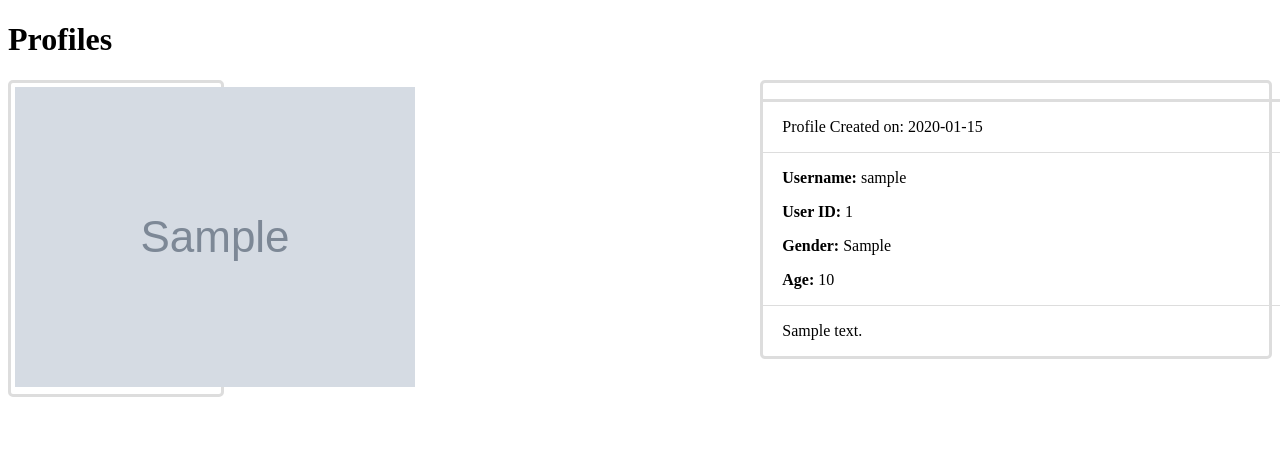
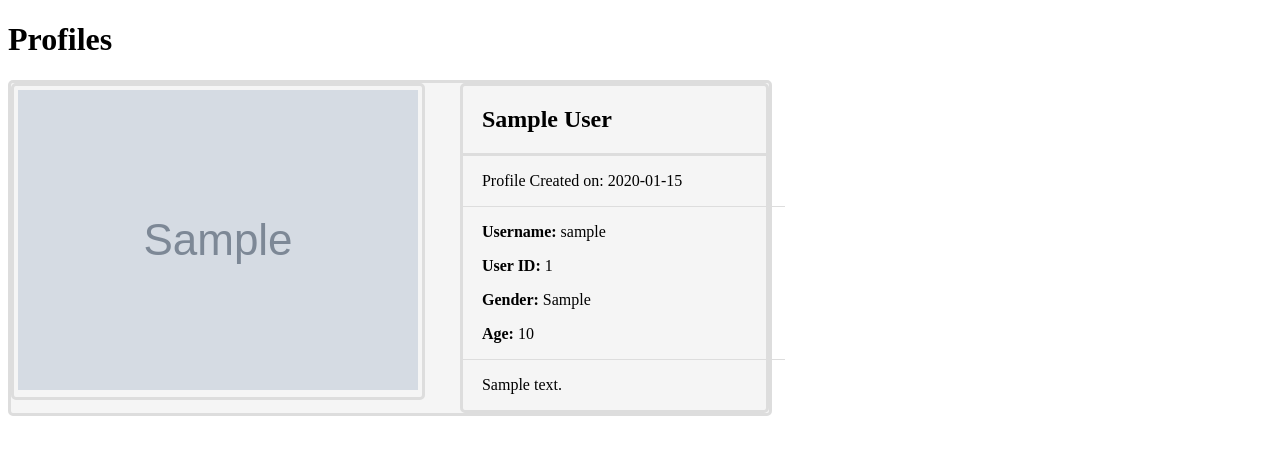
Before and after one commit to richardgooden/info3180-project1, a Flask app: page /profiles in a window 1280 px wide. Shown: the top 455 px of the page. Run offline with Flask 2, Linux system fonts and the light colour scheme; tables that the repository leaves empty hold one stand-in row (values such as "Sample post"); grey boxes marked "Sample" are stand-in pictures.

Commit message:
fifthcommit

```diff
--- a/app/templates/profiles.html
+++ b/app/templates/profiles.html
@@ -2,10 +2,11 @@
 <html lang="en">
  <head>
   <style type="text/css">
-   #name{width: 100%; background-color: rgb(245,245,245); border-bottom-style: solid; border-color: rgb(221,221,221);padding-left: 0.5cm;}
+   #name{ background-color: rgb(245,245,245); border-bottom-style: solid; border-color: rgb(221,221,221);padding-left: 0.5cm;}
    #pdetails{width: 100%;padding-left: 0.5cm; border-top-style: solid;border-top-width: thin; border-bottom-style: solid;border-bottom-width: thin;border-color: rgb(221,221,221)}
-   #dimg{float: left; width: 16%; border-style: solid; border-color: rgb(221,221,221); border-radius: 5px;padding-left: 0.1cm;padding-top: 0.1cm; padding-bottom: 0.1cm; padding-right: 0.1cm;}
+   #dimg{float: left; border-style: solid; border-color: rgb(221,221,221); border-radius: 5px;padding-left: 0.1cm;padding-top: 0.1cm; padding-bottom: 0.1cm; padding-right: 0.1cm;}
    #dinfo{ float: right;width: 40%; border-style: solid;  border-color: rgb(221,221,221); border-radius: 5px;}
+   #dcont{ background-color: rgb(245,245,245); float: left;width: 60%; border-style: solid;  border-color: rgb(221,221,221); border-radius: 5px;}
    #date{padding-left: 0.5cm;}
    #desc{padding-left: 0.5cm;}
   </style>
@@ -14,14 +15,14 @@
  <body>
   <h1>Profiles</h1>
    {% for UserProfile in users %}
-   <div id=container>
+   <div id=dcont>
     <div id=dimg>
      <img src="{{ UserProfile.img }}"> </img>
     </div>
 
    <div id=dinfo>
     <div id=name>
-     <p><b> {{ UserProfile.firstname }} {{ UserProfile.lastname }}</b></p>
+     <p> <h2><b>{{ UserProfile.first_name }} {{ UserProfile.last_name }}</b></h2></p>
     </div>
     <div id=date>
      <p>Profile Created on: {{ UserProfile.date }}</p>
--- a/app/views.py
+++ b/app/views.py
@@ -47,21 +47,18 @@ def profiles():
 
 @app.route("/profile/<userid>")
 def profile(userid):
-    users = db.session.query(UserProfile).all()
-    for UserProfile in users:
-        if userid == UserProfile.getid():
-            img = UserProfile.img
-            date = UserProfile.date
-            username = UserProfile.username
-            firstname = UserProfile.firstname
-            lastname = UserProfile.lastname
-            gender = UserProfile.gender
-            age = UserProfile.age
-            bio = UserProfile.bio
-            password = UserProfile.password
-
-
-            return render_template("profileuser.html", firstname=firstname, lastname=lastname, username=username, password=password, age=age, bio=bio, img=img, date=date, gender=gender)
+    user = db.session.query(UserProfile).filter_by(id=userid).one()
+    id = user.id
+    img = user.img
+    date = user.date
+    username = user.username
+    firstname = user.first_name
+    lastname = user.last_name
+    gender = user.gender
+    age = user.age
+    bio = user.bio
+    password = user.password
+    return render_template("profileuser.html",id=id, firstname=firstname, lastname=lastname, username=username, password=password, age=age, bio=bio, img=img, date=date, gender=gender)
 
 if __name__ == '__main__':
     app.run(debug=True,host="0.0.0.0",port="8080")
```
Also changed, not shown: app/templates/profileuser.html (+13 -4 lines).
